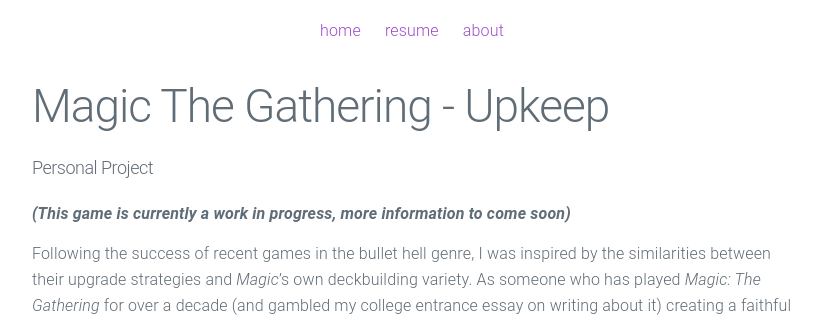
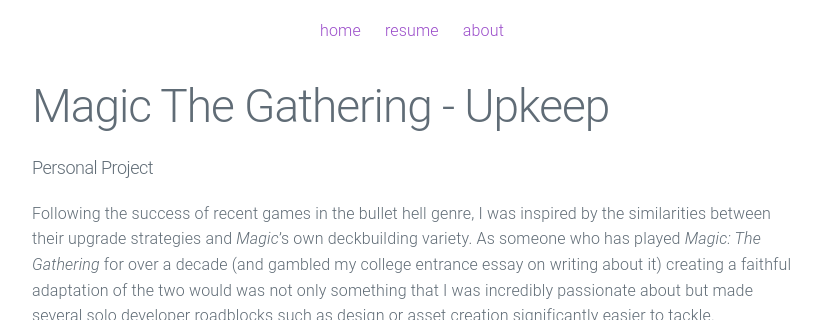
Before and after one commit to Noah-Bunis/noah-bunis.github.io, a Jekyll site: the page built from _posts/2023-07-18-wip-magic-the-gathering-upkeep.md, in a window 1280 px wide and 900 px high, cut to the strip 0-320 px from the top of the window. Shown: the whole strip, without its empty margins (228-1049 px from the left). Built offline with Jekyll 4.4.1, drawn with Linux system fonts in a browser that asks for light colours.

Commit message:
Update 2023-07-18-wip-magic-the-gathering-upkeep.md

```diff
--- a/_posts/2023-07-18-wip-magic-the-gathering-upkeep.md
+++ b/_posts/2023-07-18-wip-magic-the-gathering-upkeep.md
@@ -7,12 +7,10 @@
 ---
 
 
-***(This game is currently a work in progress, more information to come soon)***
-
 Following the success of recent games in the bullet hell genre, I was inspired by the similarities between their upgrade strategies and *Magic*'s own deckbuilding variety. As someone who has played *Magic: The Gathering* for over a decade (and gambled my college entrance essay on writing about it) creating a faithful adaptation of the two would was not only something that I was incredibly passionate about but made several solo developer roadblocks such as design or asset creation significantly easier to tackle.
 
-<img width="1182" alt="MTGUpkeepDevlog1" src="https://github.com/Noah-Bunis/noah-bunis.github.io/assets/141171556/78fdaefe-f8e8-4e12-be6f-ef31b00d6db4">
-<img width="692" alt="MTGUpkeepDevlog2" src="https://github.com/Noah-Bunis/noah-bunis.github.io/assets/141171556/8940df04-1158-47db-a87a-4262d1ab78f1">
+<img width="80%" alt="MTGUpkeepDevlog1" src="https://github.com/Noah-Bunis/noah-bunis.github.io/assets/141171556/78fdaefe-f8e8-4e12-be6f-ef31b00d6db4">
+<img width="80%" alt="MTGUpkeepDevlog2" src="https://github.com/Noah-Bunis/noah-bunis.github.io/assets/141171556/8940df04-1158-47db-a87a-4262d1ab78f1">
 
 
 
```
